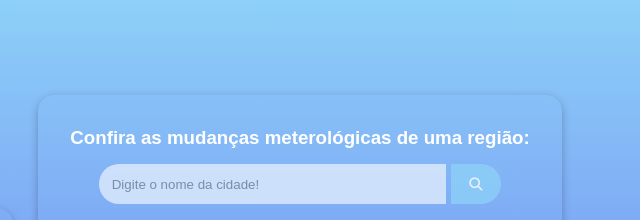
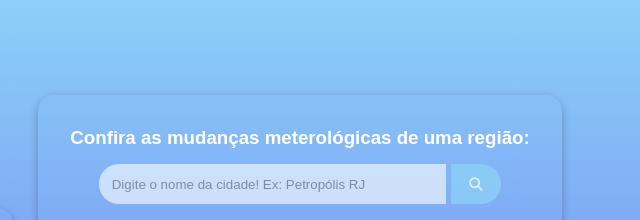
Before and after one commit to Saulo-Ferro-Maciel/PurangaAra, a plain HTML site: page index.html in a window 1280 px wide. Shown: the top 220 px of the page, 500-1140 px from the left. Drawn offline with Linux system fonts and the light colour scheme.

Commit message:
Update index.html

```diff
--- a/index.html
+++ b/index.html
@@ -48,7 +48,7 @@
                 <input
                     type="text"
                     id="city-input"
-                    placeholder="Digite o nome da cidade!"
+                    placeholder="Digite o nome da cidade! Ex: Petropólis RJ"
                 />
                 <button id="btn-search" >
                     <i class="fa-solid fa-magnifying-glass"></i>
```
